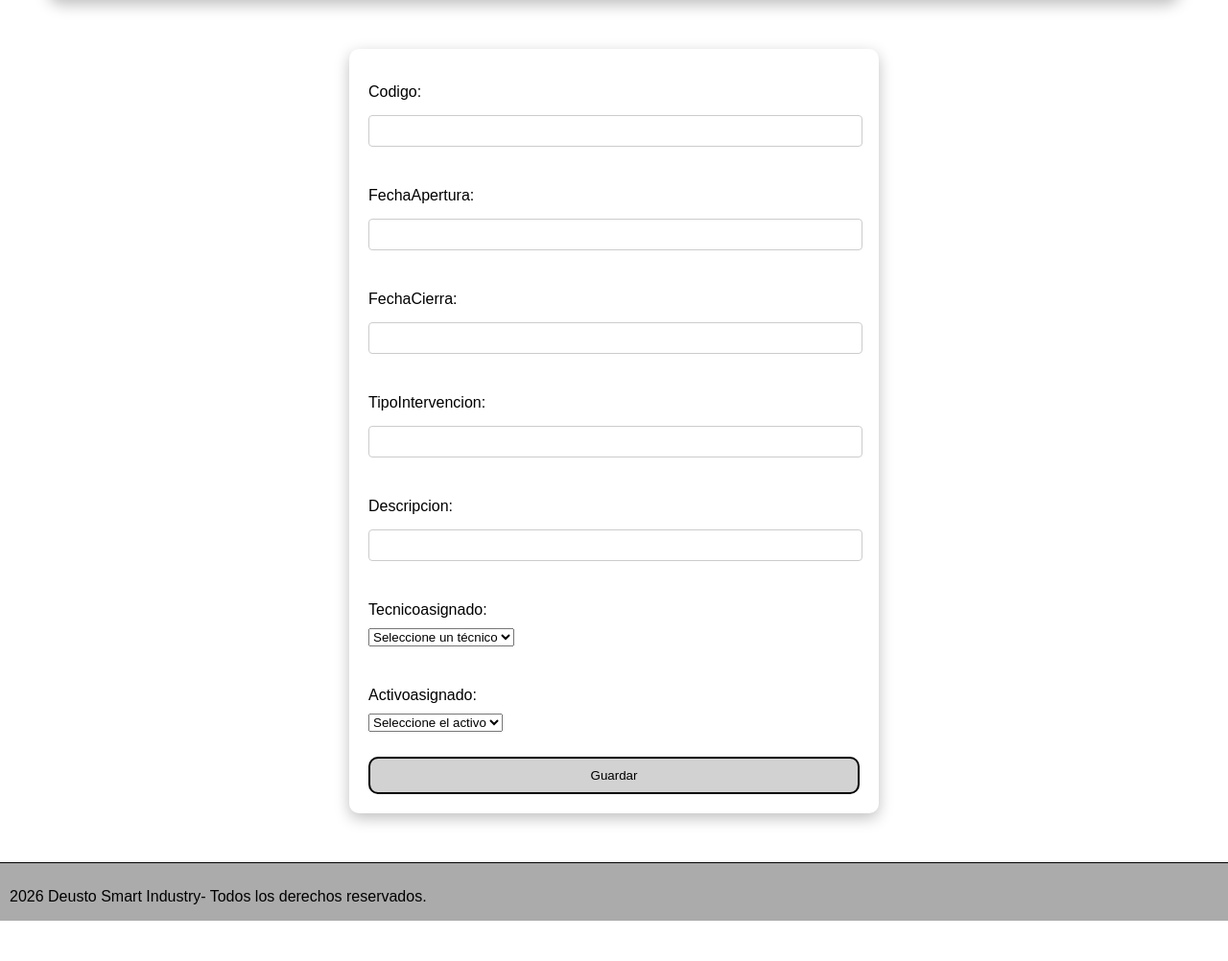
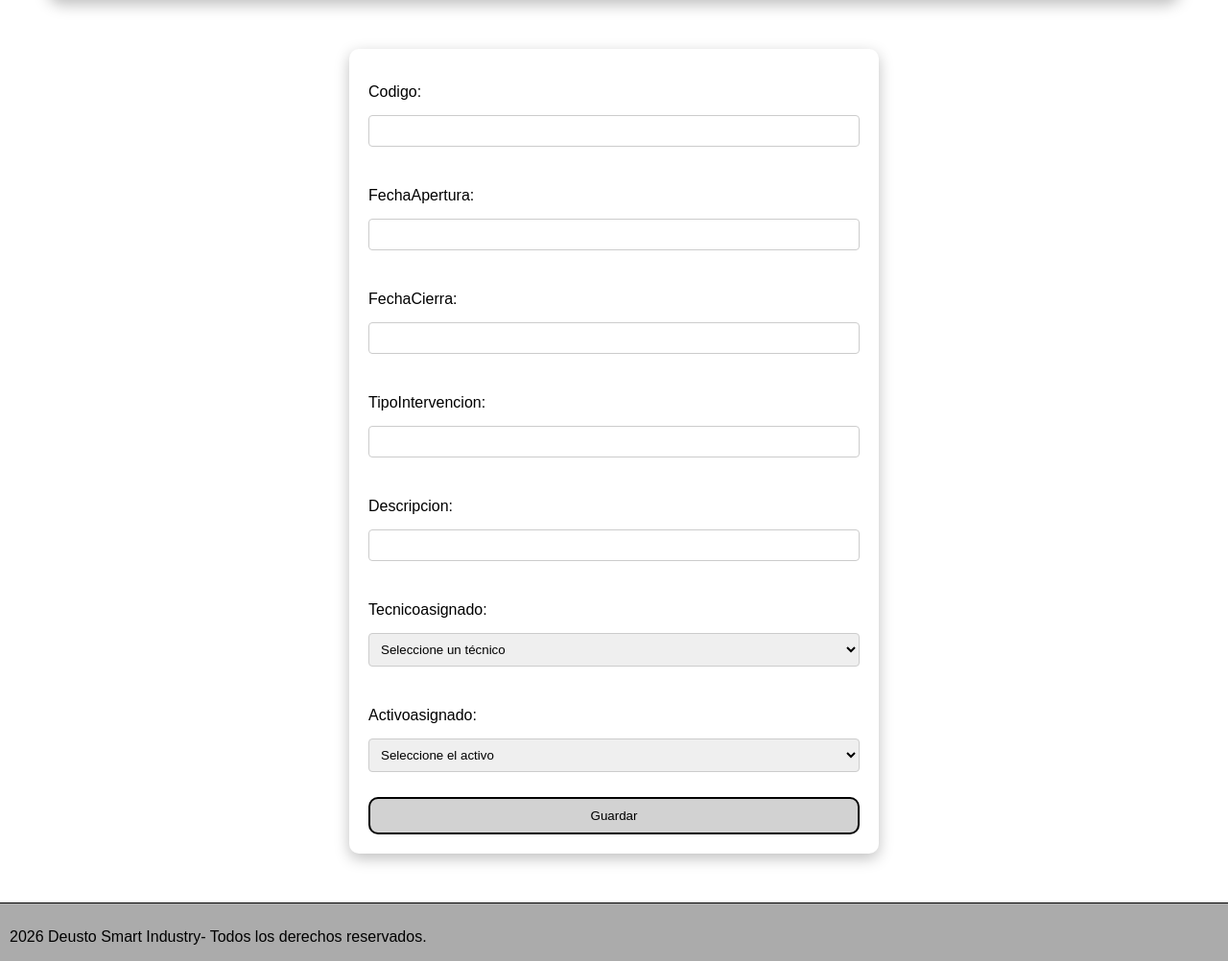
Before and after one commit to javieralbizu/Proyecto_N-8, a Django app: page /Incidencias/NuevaIncidencia/ in a window 1280 px wide. Shown: the part 110-1112 px from the top of the page at 96% size. Before the commit the page ends 1070 px from the top, so only its background shows below. Run offline with Django 5.2, Linux system fonts and the light colour scheme; data comes from the database, SQL or seed files in the repository; data that the repository does not hold is empty.

Commit message:
CSS corregido

```diff
--- a/static/css/style.css
+++ b/static/css/style.css
@@ -76,7 +76,7 @@ main {
     align-items: center;
 }
 
-.formulario {
+form {
     background-color: white;
     box-shadow: 0px 5px 15px 0px rgba(0, 0, 0, 0.25);
     border-radius: 10px;
@@ -88,29 +88,33 @@ main {
     margin-bottom: 4%;
 
 }
-.formulario label {
+
+form label {
     display: block;
     margin-bottom: 10px;
 }
-.formulario input {
-    width: 97%;
+
+form input, form select{
+    width: 100%;
     padding: 8px;
     margin-top: 5px;
     border: 1px solid #ccc;
     border-radius: 4px;
+    box-sizing: border-box;
 }
-.formulario button {
+
+form button {
     background-color: rgb(210, 210, 210);
     border: 2px solid black;
     border-radius: 10px;
     padding: 10px 20px;
     cursor: pointer;
 }
-.formulario input[type="checkbox"]{
+form input[type="checkbox"]{
     width: 18px;
     height: 18px;
     margin: 0;
 }
-.formulario button:hover {
+form button:hover {
     background-color: rgb(97, 97, 97);
 }
```
